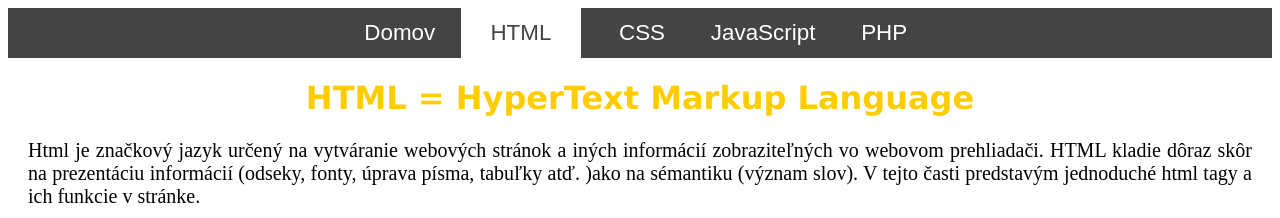
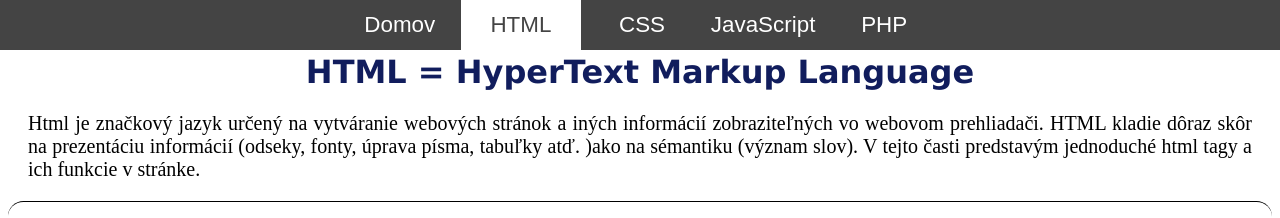
Before and after one commit to mything666/rocnikova, a plain HTML site: page html.html in a window 1280 px wide. Shown: the top 218 px of the page. Drawn offline with Linux system fonts and the light colour scheme.

Commit message:
Work update

```diff
--- a/css/style.css
+++ b/css/style.css
@@ -1,9 +1,20 @@
 body {
     font-family: "Lucida Grande";
+    padding-top: 45px;
+}
+
+.nav {
+    position: fixed;
+    top: 0;
+    left: 0;
+    width: 100%;
+    padding: 0;
+    z-index: 1
 }
 
 h1#vtexte {
-    color:FFCC00; text-align:center;
+    color: #111D5D;
+    text-align:center;
 }
 
 h1#priklad {
@@ -95,6 +106,7 @@ hr#druhy {
     border-width: 1px 0 0 0;
     border-radius: 20px;
 }
+
 hr#prvy {
     display: block;
     content: "";
--- a/html.html
+++ b/html.html
@@ -17,9 +17,11 @@
         </div>
     </header>
     <h1 id="vtexte">HTML = HyperText Markup Language</h1>
-	<p id="vtexte">Html je značkový jazyk určený na vytváranie webových stránok a iných informácií zobraziteľných vo webovom prehliadači.
+    <p id="vtexte">
+        Html je značkový jazyk určený na vytváranie webových stránok a iných informácií zobraziteľných vo webovom prehliadači.
         HTML kladie dôraz skôr na prezentáciu informácií (odseky, fonty, úprava písma, tabuľky atď. )ako na sémantiku (význam slov).
-		V tejto časti predstavým jednoduché html tagy a ich funkcie v stránke.</p>
+        V tejto časti predstavým jednoduché html tagy a ich funkcie v stránke.
+    </p>
 
 
     <hr id="druhy">
@@ -34,11 +36,15 @@
     <img src="images/nadpis.png"align="right">
     <hr>
     <h1>Nadpis</h1>
-        <p>Odstavec s <b>tučným textom</b>, s <i>kurzivou</i>.
+    <p>
+        Odstavec s <b>tučným textom</b>, s <i>kurzivou</i>.
+    </p>
     <span style="color:blue;">Modrý text.</span></p>
     <h2>Nadpis druhej úrovne</h2>
-        <p>Odstavec s <i><b>tučným kurzivom.</b></i><br>
-        Text po zalomení riadku patrí do toho istého odstavcu.</p>
+    <p>
+        Odstavec s <i><b>tučným kurzivom.</b></i><br>
+        Text po zalomení riadku patrí do toho istého odstavcu.
+    </p>
     <hr id="prvy">
 
     <hr id="druhy">
@@ -90,7 +96,5 @@
     <hr id="prvy">
 
     <p align="center"><a href=#hore>Hore</a></p>
-        </div>
-
 </body>
 </html>
```
Also changed, not shown: index.html (+4 -3 lines), php.html (+4 -5 lines). Lines whose indentation alone changed are shown as unchanged.
